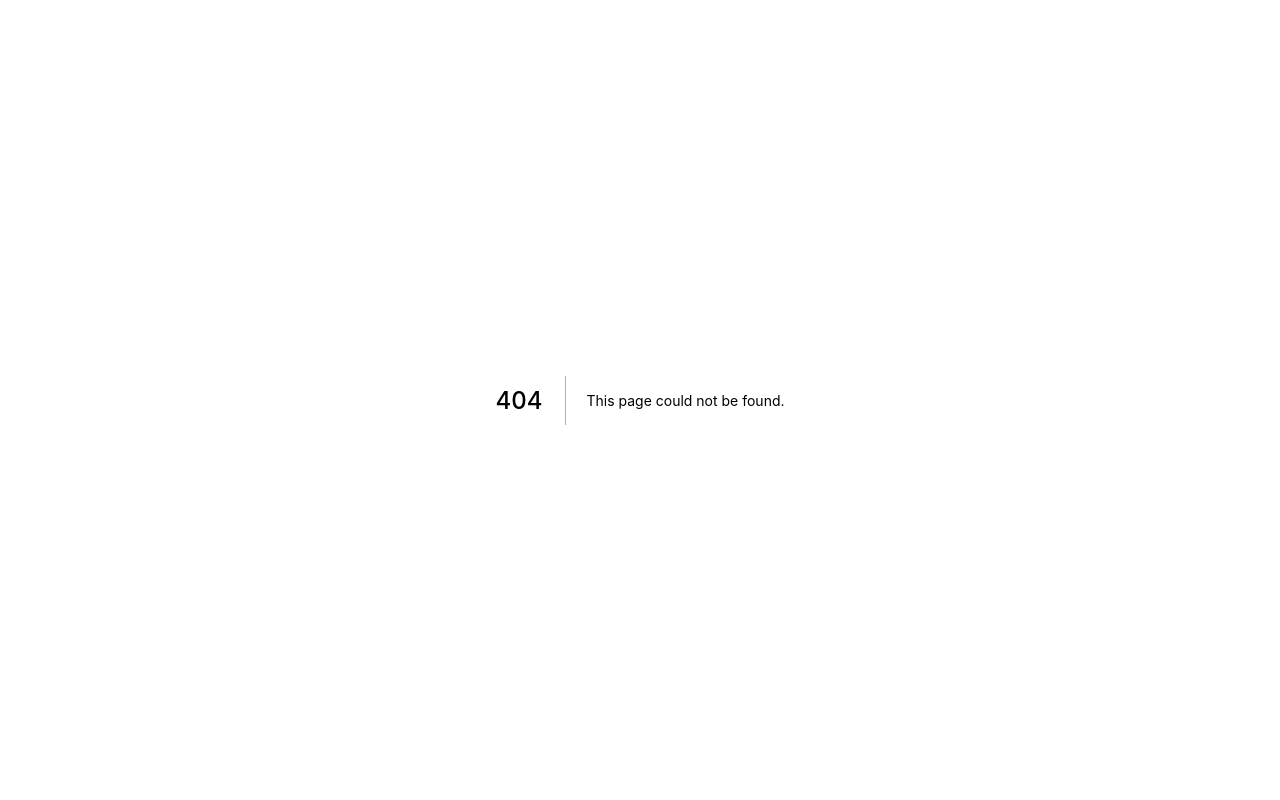
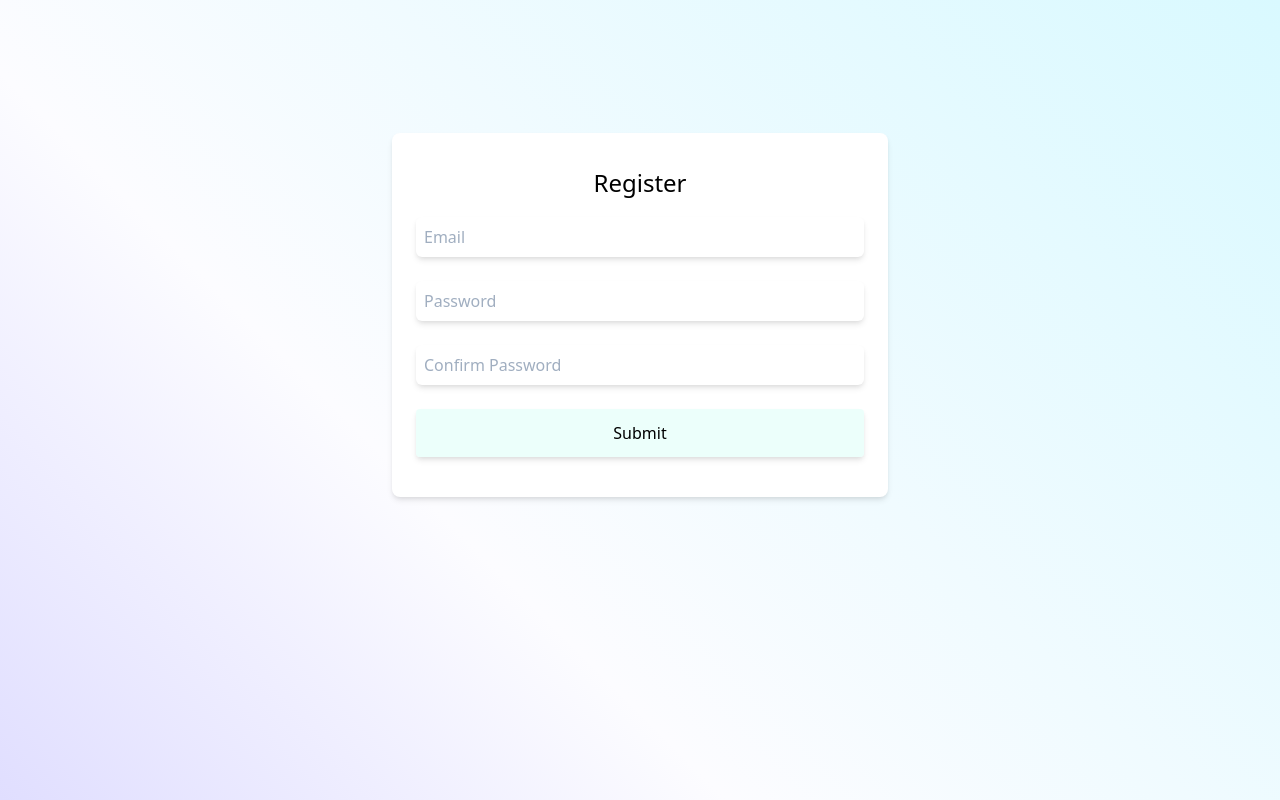
Before and after one commit to mrkre/personal-data-ui, a Next.js app: page /register in a window 1280 px wide. Before the commit this address had no page. Built offline with nearby package versions, Linux system fonts and the light colour scheme.

Commit message:
feat: add register form

```diff
--- /dev/null
+++ b/components/FlashError.tsx
@@ -0,0 +1,21 @@
+type SubmitError = {
+  message: string;
+  errors?: Record<string, string>[];
+};
+
+export default function FlashError({ error }: { error: SubmitError }) {
+  if (!error) return <></>;
+
+  return (
+    <div className="text-danger mt-3 mb-0">
+      {error.message}
+      {error.errors && (
+        <p className="mb-0">
+          {error.errors.map((err, i) => (
+            <span key={i}>{err.msg}</span>
+          ))}
+        </p>
+      )}
+    </div>
+  );
+}
--- /dev/null
+++ b/pages/register.tsx
@@ -0,0 +1,106 @@
+import { useEffect, useState } from 'react';
+import { useForm } from 'react-hook-form';
+import Head from 'next/head';
+import Router from 'next/router';
+import cx from 'classnames';
+import Layout, { siteTitle } from '../components/Layout';
+import Section from '../components/Section';
+import Card from '../components/Card';
+import FlashError from '../components/FlashError';
+import { useAuth } from '../contexts/auth';
+import api from '../api/api';
+import { routes } from '../api/routes';
+
+type RegisterForm = {
+  email: string;
+  password: string;
+  confirmPassword: string;
+};
+
+export default function Register() {
+  const { setToken, isAuthenticated } = useAuth();
+
+  const { handleSubmit, register, errors, formState } = useForm();
+
+  const [submitError, setSubmitError] = useState(null);
+
+  useEffect(() => {
+    if (isAuthenticated) Router.push('/profile');
+  }, [isAuthenticated]);
+
+  const onSubmit = async ({ email, confirmPassword, password }: RegisterForm) => {
+    await api
+      .post(routes.auth.register, { email, confirmPassword, password })
+      .then(async (res) => {
+        await setToken({ token: res.data.token });
+      })
+      .catch((err) => {
+        setSubmitError(err?.response?.data || err.message);
+      });
+  };
+
+  return (
+    <Layout>
+      <Head>
+        <title>{siteTitle} | Register</title>
+      </Head>
+      <Section>
+        <Card>
+          <form className="min-w-md" onSubmit={handleSubmit(onSubmit)}>
+            <h2>Register</h2>
+
+            <div className="w-full">
+              <input
+                id="email"
+                name="email"
+                type="email"
+                placeholder="Email"
+                className={cx({ error: errors.email })}
+                ref={register({
+                  required: 'Required',
+                  pattern: {
+                    value: /^[A-Z0-9._%+-]+@[A-Z0-9.-]+\.[A-Z]{2,}$/i,
+                    message: 'Invalid email address',
+                  },
+                })}
+              />
+              {errors.email && <div className="text-danger">{errors.email.message}</div>}
+            </div>
+
+            <div className="w-full">
+              <input
+                id="password"
+                name="password"
+                type="password"
+                placeholder="Password"
+                className={cx({ error: errors.password })}
+                ref={register({ required: 'Required' })}
+              />
+              {errors.password && <div className="text-danger">{errors.password.message}</div>}
+            </div>
+
+            <div className="w-full">
+              <input
+                id="confirmPassword"
+                name="confirmPassword"
+                type="password"
+                placeholder="Confirm Password"
+                className={cx({ error: errors.confirmPassword })}
+                ref={register({ required: 'Required' })}
+              />
+              {errors.confirmPassword && <div className="text-danger">{errors.confirmPassword.message}</div>}
+            </div>
+
+            <div>
+              <button className="w-full primary" type="submit" disabled={formState.isSubmitting}>
+                Submit
+              </button>
+
+              <FlashError error={submitError} />
+            </div>
+          </form>
+        </Card>
+      </Section>
+    </Layout>
+  );
+}
```
